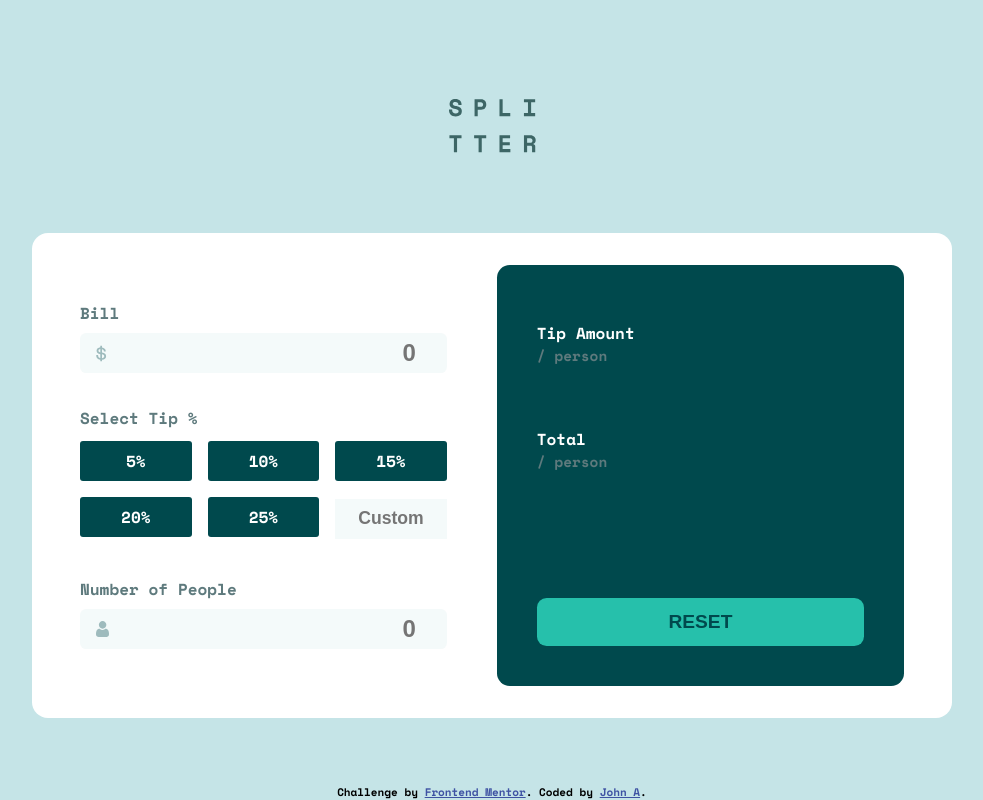
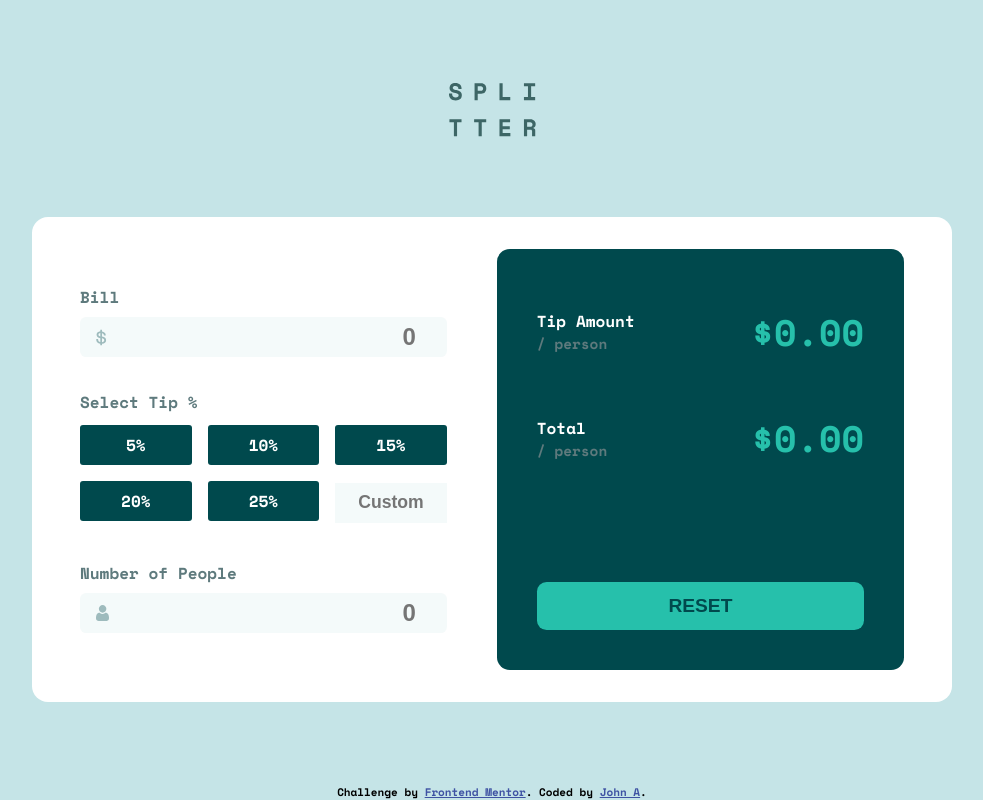
Before and after one commit to ajkun55/Tip-calculator-app, a plain HTML site: page index.html in a window 1280 px wide. Shown: the whole page, without its empty margins (148-1131 px from the left). Drawn offline with nearby package versions, Linux system fonts and the light colour scheme.

Commit message:
Add files via upload

```diff
--- a/index.html
+++ b/index.html
@@ -65,12 +65,12 @@
         <div class="row">
           <p>Tip Amount
            <span>/ person</span></p>
-           <p class="output-amount" id="tip-per"></p>
+           <p class="output-amount" id="tip-per">$0.00</p>
         </div>
         <div class="row">
           <p>Total
             <span>/ person</span></p>
-            <p class="output-amount" id="total-per"></p>
+            <p class="output-amount" id="total-per">$0.00</p>
         </div>
         <button>Reset</button>
       </div>
--- a/style.css
+++ b/style.css
@@ -34,7 +34,7 @@ main{
 }
 
 .logo{
-    margin: 2rem auto;
+    margin: 0 auto 2rem;
 }
 
 .panel{
```
